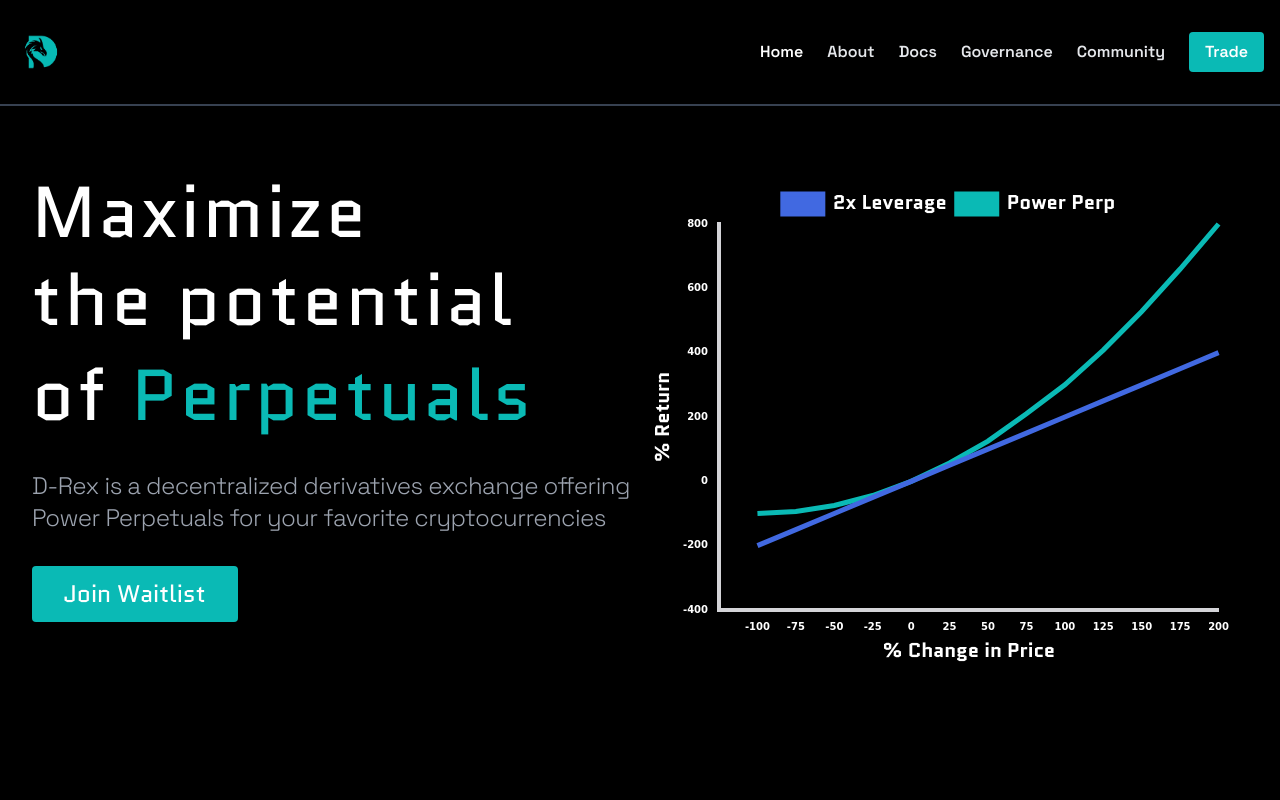
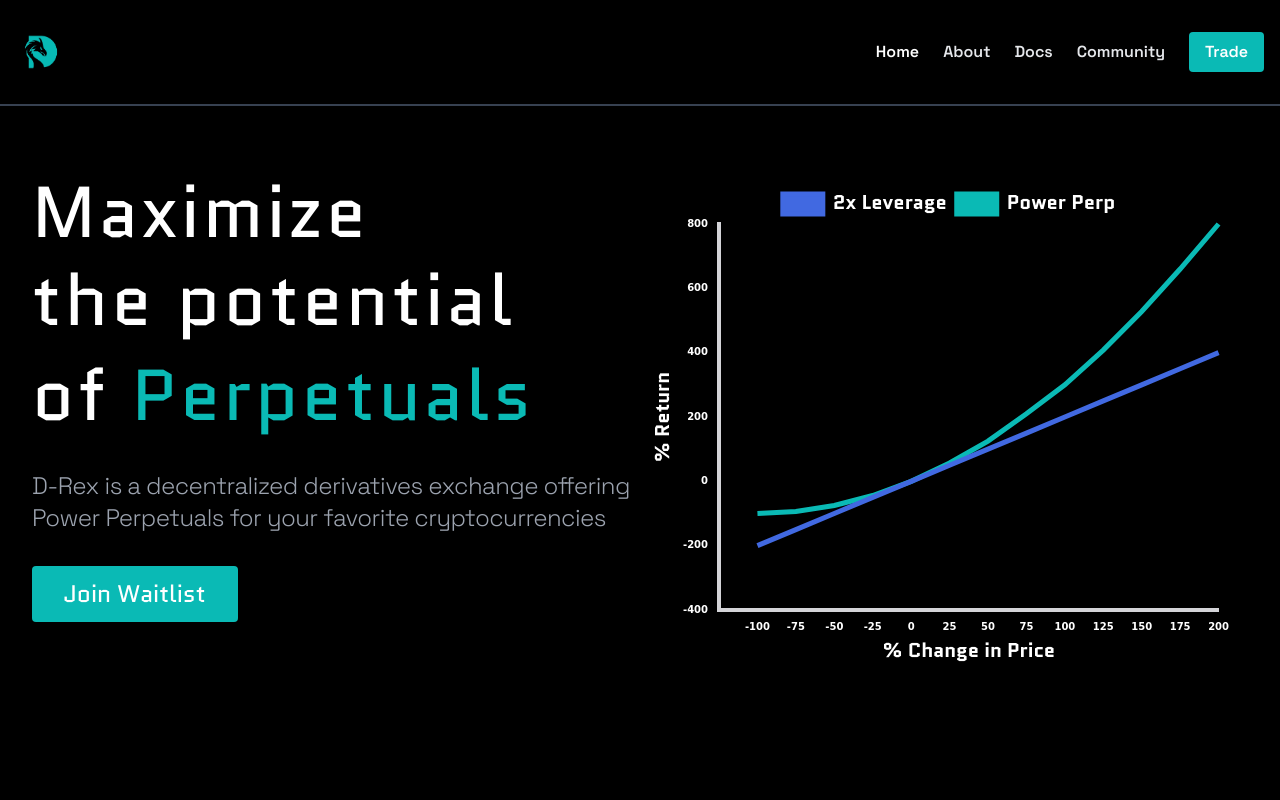
Before and after one commit to chirag678/client, a Next.js app: page / in a window 1280 px wide. Shown: the top 800 px of the page. Built offline with nearby package versions, Linux system fonts and the light colour scheme.

Commit message:
Collapse Governance

```diff
--- a/components/Navbar.tsx
+++ b/components/Navbar.tsx
@@ -3,12 +3,11 @@
 import Home from '../pages'
 import notify from '../utils/notify'
 
-// Header: Home  About  Docs  Governance  Community  Trade
+// Header: Home  About  Docs  Community  Trade
 const headers = [
   { label: 'Home', href: '/' },
   { label: 'About', href: '/#' },
   { label: 'Docs', href: '/#' },
-  { label: 'Governance', href: '/#' },
   { label: 'Community', href: '/#' },
 ]
 
```
